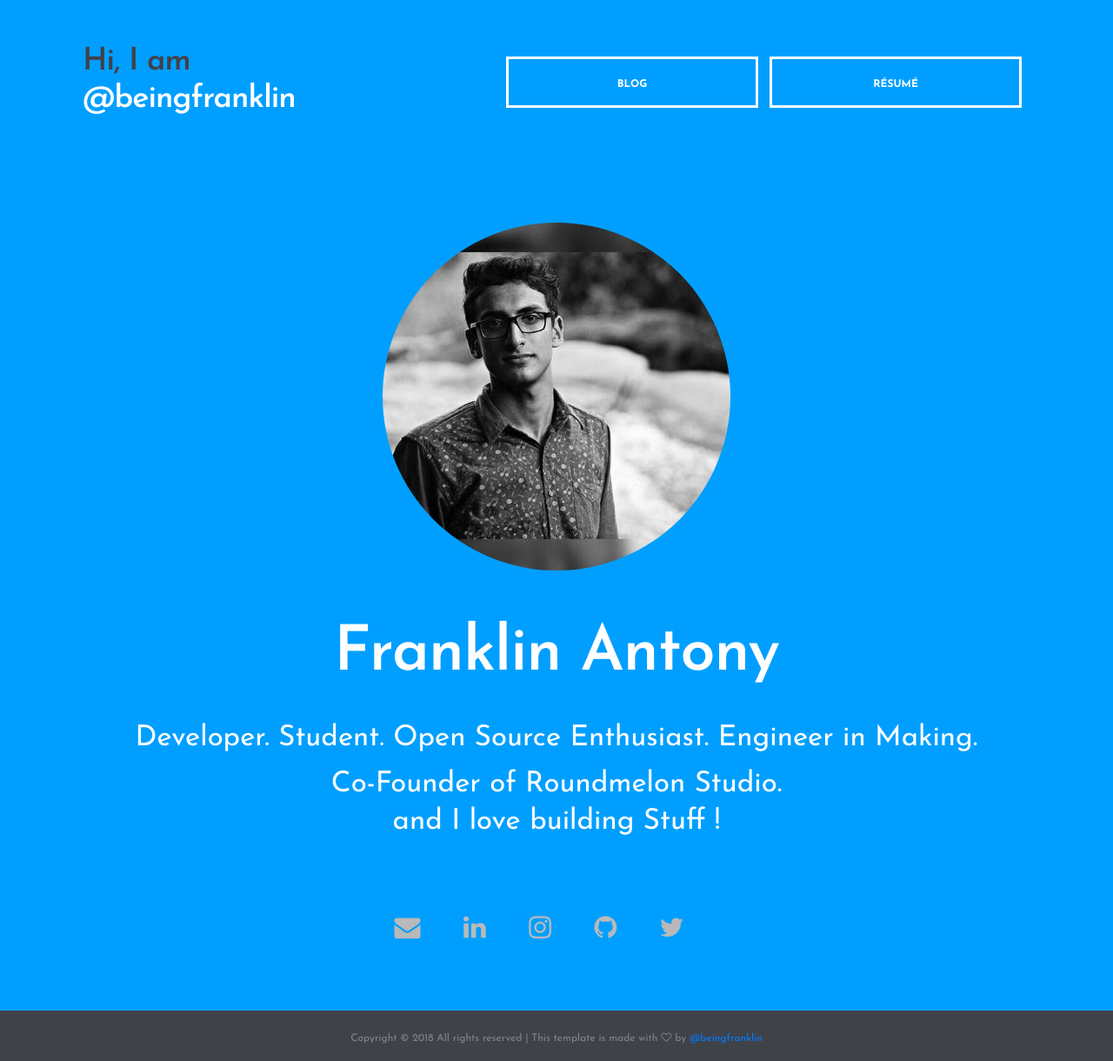
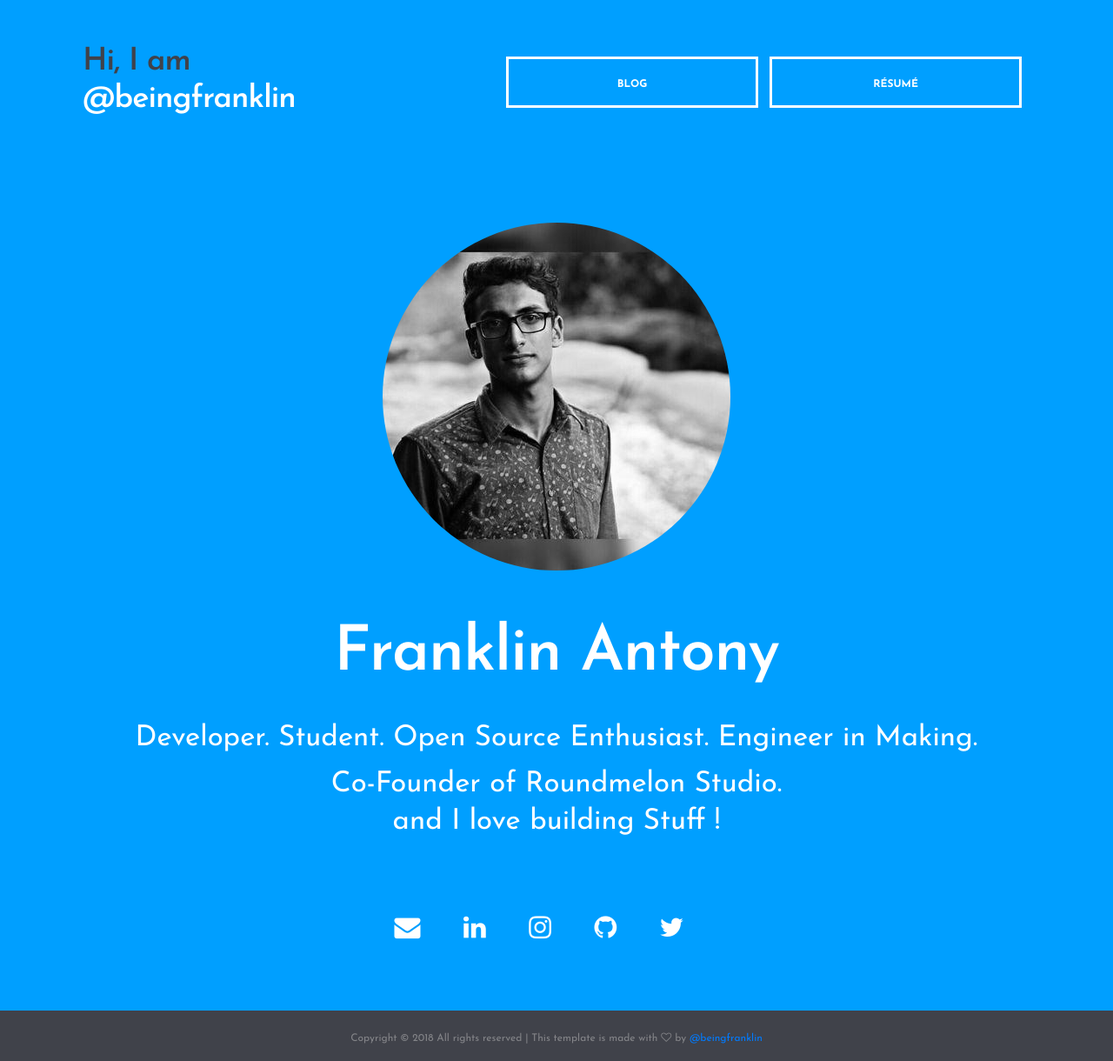
Before and after one commit to beingfranklin/beingfranklin.github.io, a Jekyll site: the page index.html, which Jekyll copies as it is, in a window 1280 px wide. Shown: the whole page at 87% size. Built offline with Jekyll 4.4.1, drawn with Linux system fonts in a browser that asks for light colours.

Commit message:
Updated Color

```diff
--- a/css/style.css
+++ b/css/style.css
@@ -1141,7 +1141,7 @@ ol {
 .home-six-style .social-links a {
   font-size: 30px;
   margin-right: 40px;
-  color: #b9b9b9;
+  color: #fff;
 }
 .home-six-style .social-links a:hover {
   color: #484848;
```
